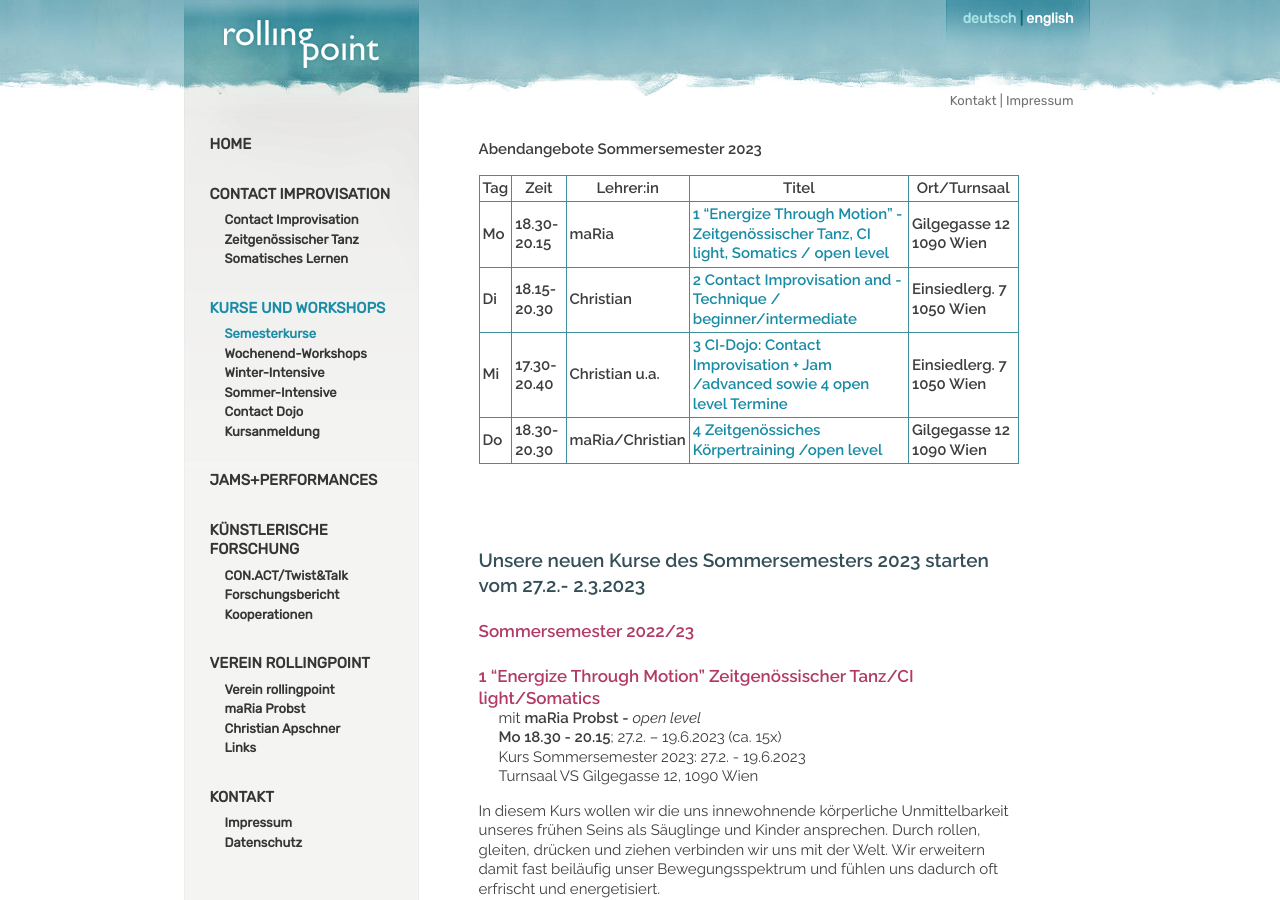
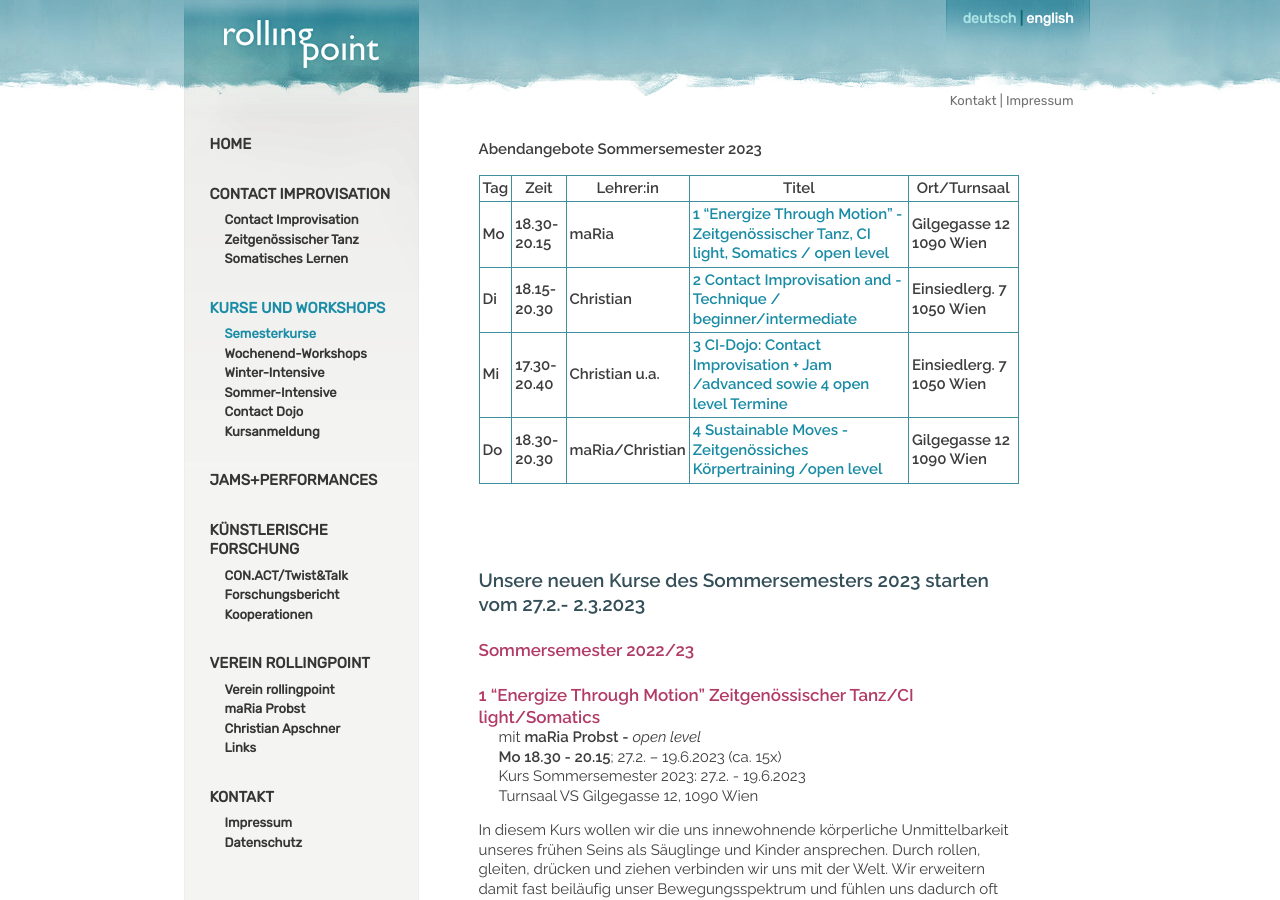
Before and after one commit to manulari/rollingpointat, a Jekyll site: the page built from _pages_de/kurse.md, in a window 1280 px wide and 900 px high. Built offline with Jekyll 4.4.1, drawn with Linux system fonts in a browser that asks for light colours; comment, search, counter and statistics services are not loaded.

Commit message:
Update page (de) “kurse”

```diff
--- a/_pages_de/kurse.md
+++ b/_pages_de/kurse.md
@@ -9,7 +9,7 @@ title: KURSE UND WORKSHOPS
 | **Mo** | **18.30-20.15** | **maRia**           | **[ 1 "Energize Through Motion" - Zeitgenössischer Tanz, CI light, Somatics / open level](#mo)** | **Gilgegasse 12 1090 Wien**  |
 | **Di** | **18.15-20.30** | **Christian**       | **[2 Contact Improvisation and -Technique / beginner/intermediate](#di)**                        | **Einsiedlerg. 7 1050 Wien** |
 | **Mi** | **17.30-20.40** | **Christian u.a.**  | **[3 CI-Dojo: Contact Improvisation + Jam /advanced sowie 4 open level Termine](#mi)**           | **Einsiedlerg. 7 1050 Wien** |
-| **Do** | **18.30-20.30** | **maRia/Christian** | **[4 Zeitgenössiches Körpertraining /open level](#do)**                                          | **Gilgegasse 12 1090 Wien**  |
+| **Do** | **18.30-20.30** | **maRia/Christian** | **[4 Sustainable Moves - Zeitgenössiches Körpertraining /open level](#do)**                      | **Gilgegasse 12 1090 Wien**  |
 
 \
 &nbsp;
```
